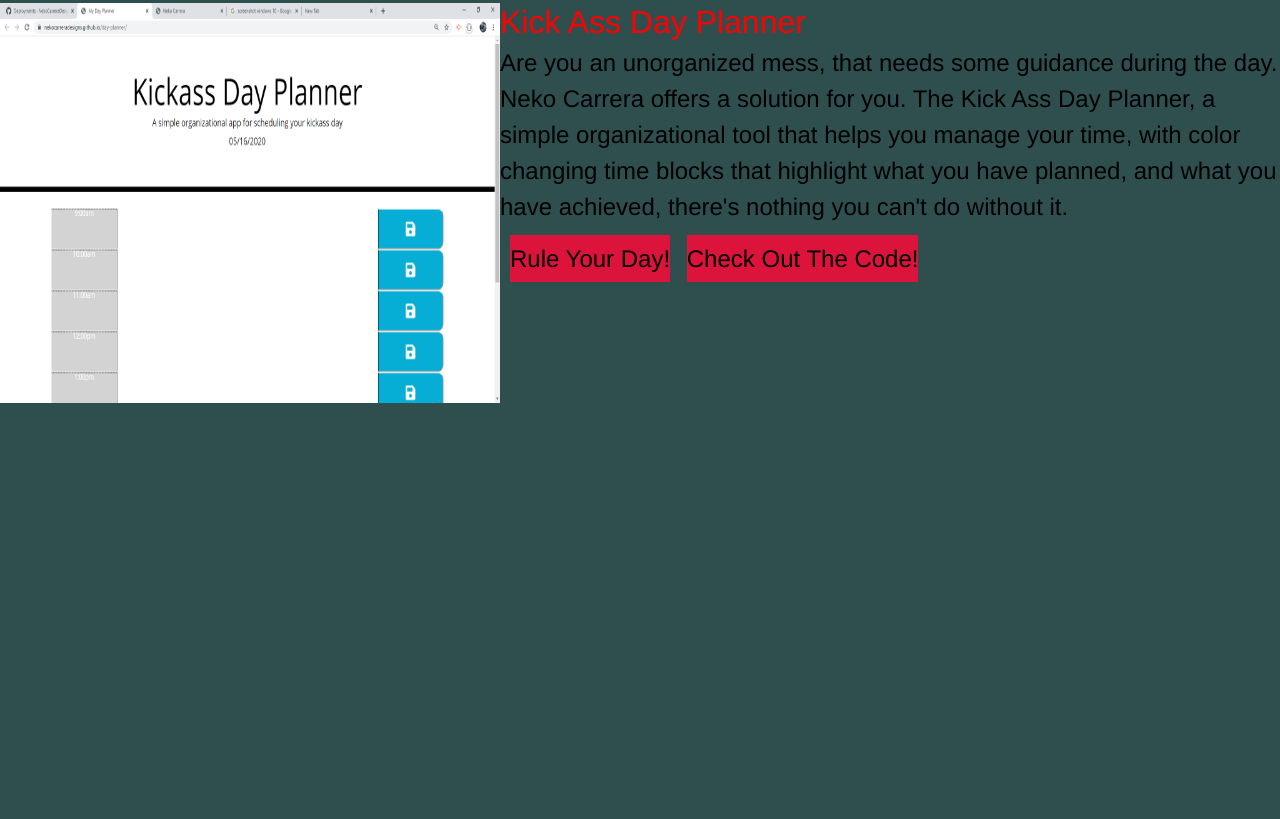
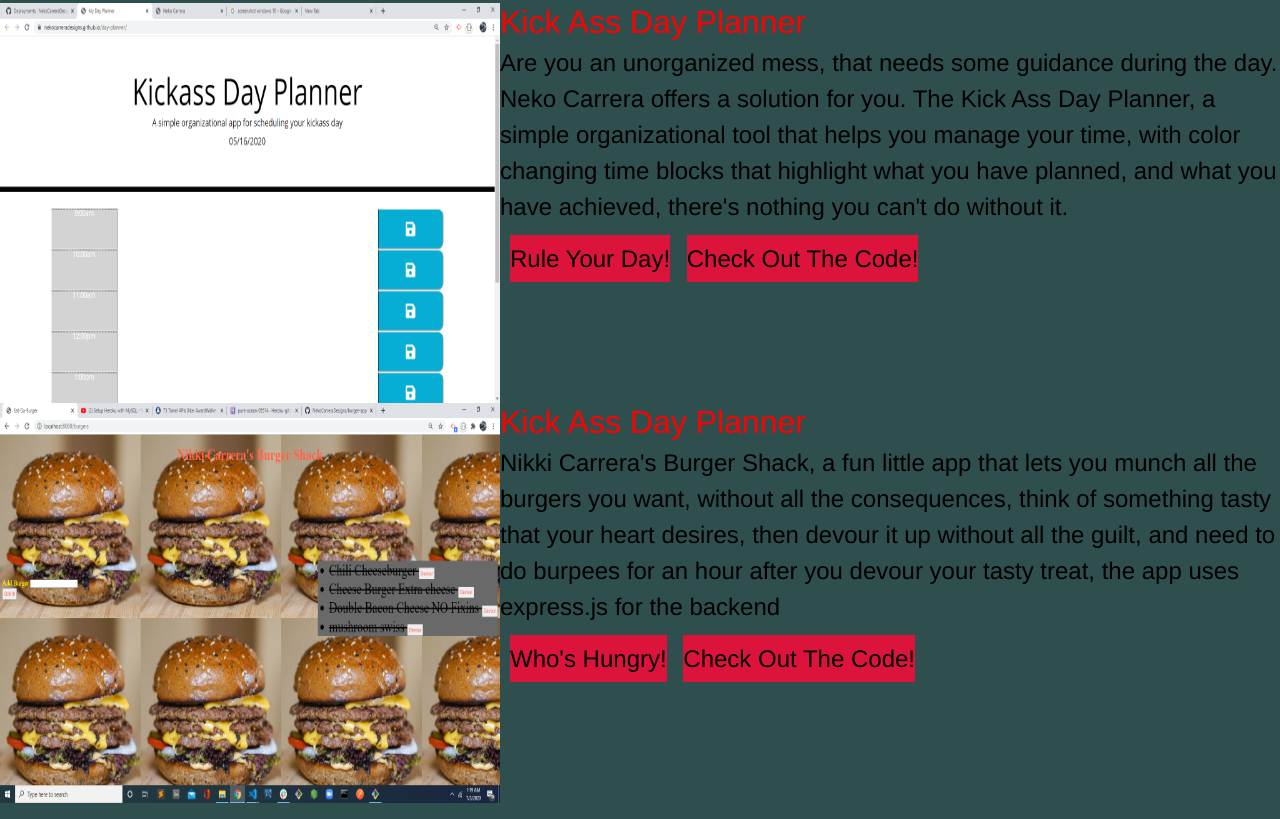
Before and after one commit to NekoCarreraDesigns/NekoCarreraDesigns.github.io, a plain HTML site: page portfolio.html in a window 1280 px wide. Shown: the part 957-1776 px from the top of the page. Before the commit the page ends 1376 px from the top, so only its background shows below. Drawn offline with nearby package versions, Linux system fonts and the light colour scheme.

Commit message:
added burger app to the portfolio page

```diff
--- a/portfolio.html
+++ b/portfolio.html
@@ -74,6 +74,29 @@
         <a class="button" href="https://github.com/NekoCarreraDesigns/day-planner/">Check Out The Code!</a>
       </div>
     </li>
+    <li class="media">
+      <img id="day-pic" class="img-fluid" src="./assets/NikkiBurger.png" class="mr-3" alt="day-planner">
+      <div class="media-body">
+        <h5 class="mt-0 mb-1">Kick Ass Day Planner</h5>
+        <p>Nikki Carrera's Burger Shack, a fun little app that lets you munch all the burgers you want, without all the
+          consequences, think of something tasty that your heart desires, then devour it up without all the guilt, and
+          need
+          to do burpees for an hour after you devour your tasty treat, the app uses express.js for the backend
+        </p>
+        <a class="button" href="">Who's Hungry!</a>
+        <a class="button" href="https://github.com/NekoCarreraDesigns/burger-app">Check Out The Code!</a>
+      </div>
+    </li>
+
+
+
+
+
+
+
+
+
+
   </ul>
 
 
```
Also changed, not shown: assets/NikkiBurger.png (added).
